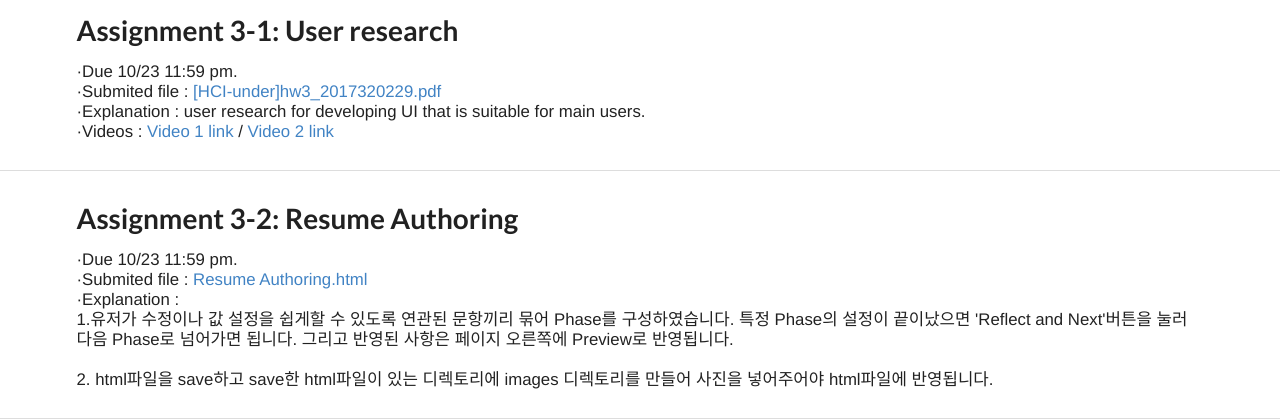
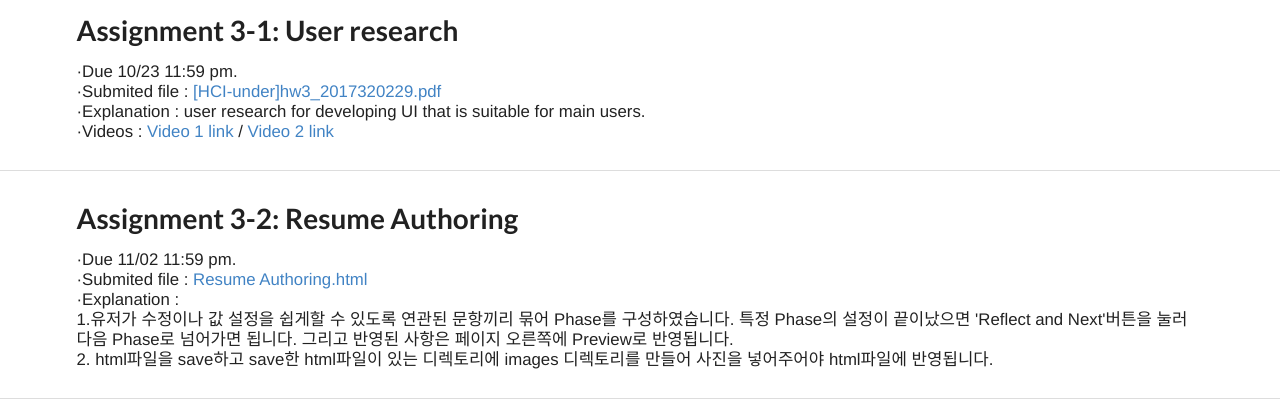
Before and after one commit to liamgak/pleaseLask, a Flask app: page /hci in a window 1280 px wide. Shown: the part 476-896 px from the top of the page. After the commit the page ends 875 px from the top, so only its background shows below. Run offline with Flask 2, Linux system fonts and the light colour scheme; some libraries are stand-ins or nearby versions.

Commit message:
Update HCI.html

```diff
--- a/FlaskWebProject1/templates/HCI.html
+++ b/FlaskWebProject1/templates/HCI.html
@@ -56,10 +56,10 @@
 <div class="ui section divider"></div>
 <div class="ui main container" style="font-size:1.2em;">
       <h1>Assignment 3-2: Resume Authoring</h1>
-      ·Due 10/23 11:59 pm.<br>
+      ·Due 11/02 11:59 pm.<br>
       ·Submited file : <a href="hw3">Resume Authoring.html</a><br>
       ·Explanation :<br> 1.유저가 수정이나 값 설정을 쉽게할 수 있도록 연관된 문항끼리 묶어 Phase를 구성하였습니다. 특정 Phase의 설정이 끝이났으면 'Reflect and Next'버튼을 눌러 다음 Phase로 넘어가면 됩니다. 그리고 반영된 사항은 페이지 오른쪽에 Preview로 반영됩니다.<br>
-    	<br> 2. html파일을 save하고 save한 html파일이 있는 디렉토리에 images 디렉토리를 만들어 사진을 넣어주어야 html파일에 반영됩니다.
+    	2. html파일을 save하고 save한 html파일이 있는 디렉토리에 images 디렉토리를 만들어 사진을 넣어주어야 html파일에 반영됩니다.
 	</div>
 <div class="ui section divider"></div>
 </body>
```
